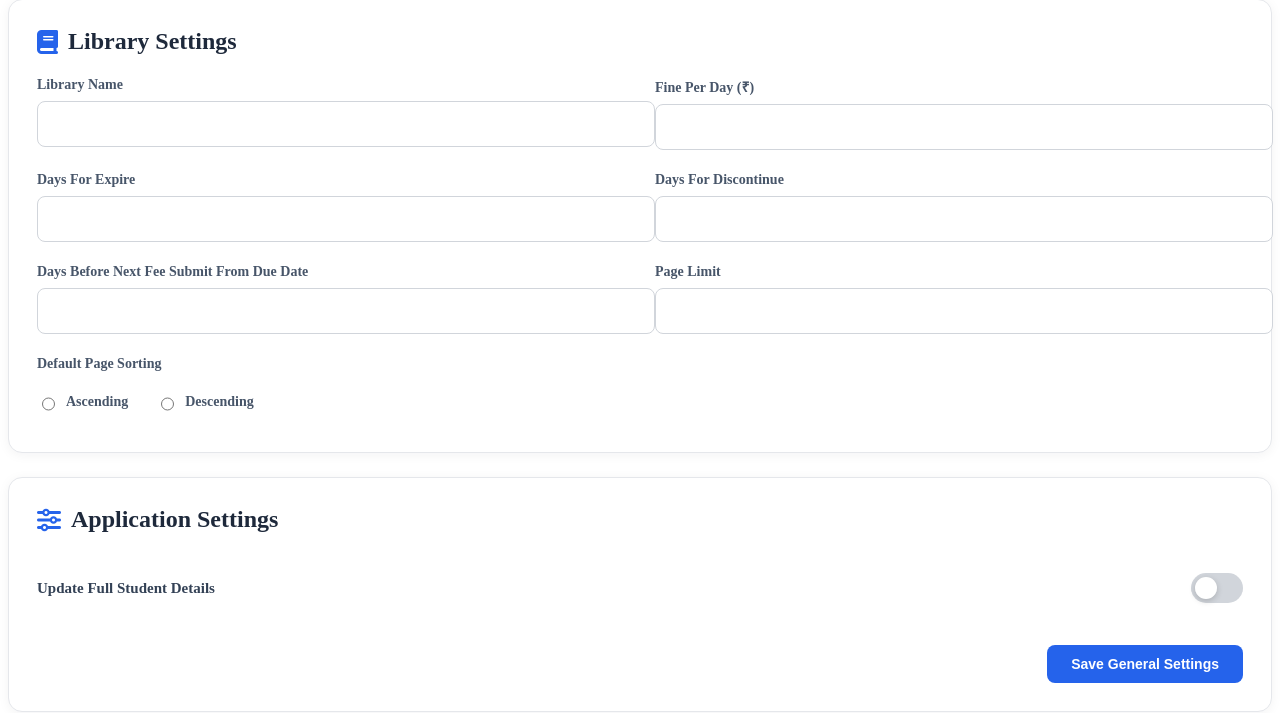
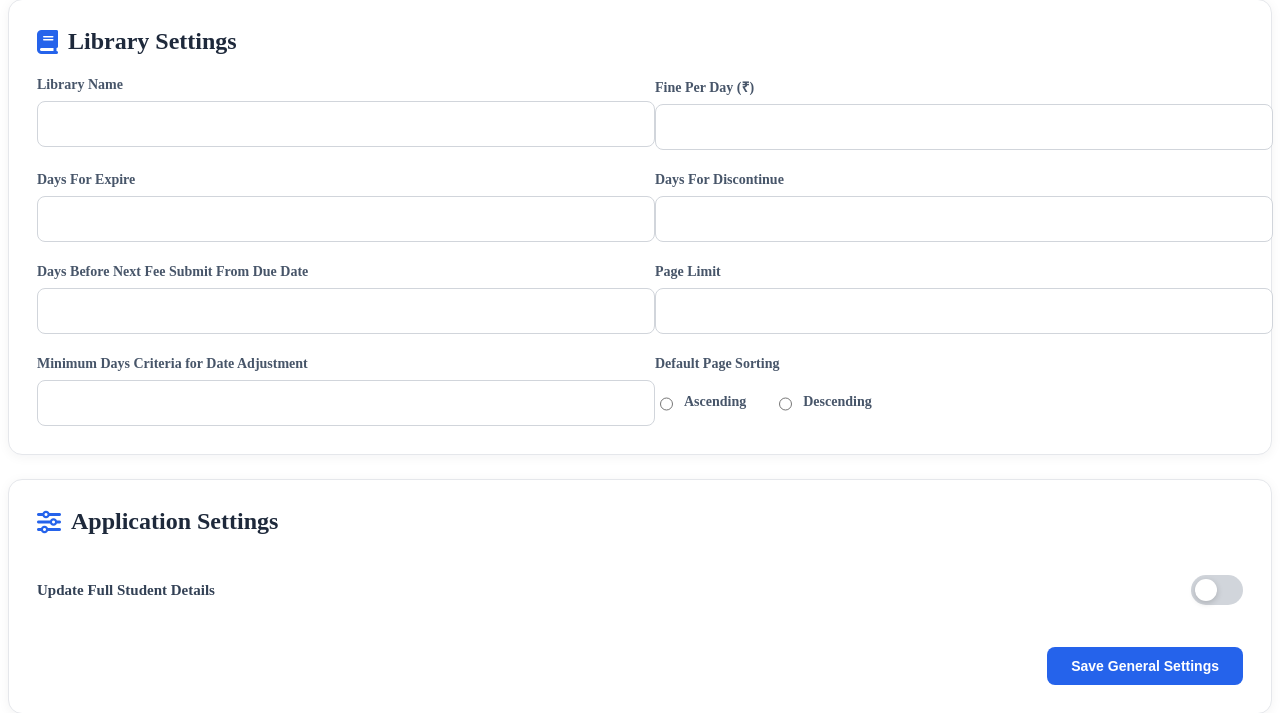
Before and after one commit to RAVINDRA-MNNIT/PLL, a Spring Boot app: page /configuration.html in a window 1280 px wide. Shown: the part 171-884 px from the top of the page. Run offline with Spring Boot 4, Linux system fonts and the light colour scheme; some of the project's set-up classes (security, data sources, template engines, error pages and the like) are left out, and stand-ins take their place; some libraries are stand-ins or nearby versions.

Commit message:
Added configuration related to minimum day to adjust amount

```diff
--- a/src/main/java/com/prolearner/all/dto/ConfigurationDTO.java
+++ b/src/main/java/com/prolearner/all/dto/ConfigurationDTO.java
@@ -22,6 +22,9 @@ public class ConfigurationDTO {
 
     @JsonProperty("PAGE_LIMIT")
     private Integer pageLimit;
+
+    @JsonProperty("MINIMUM_DAYS_FOR_DATE_ADJUSTMENT")
+    private Integer minimumDaysForDateAdjustment;
 
     @JsonProperty("PAGE_SORTING")
     private String pageSorting;
--- a/src/main/java/com/prolearner/all/service/ConfigurationService.java
+++ b/src/main/java/com/prolearner/all/service/ConfigurationService.java
@@ -25,6 +25,7 @@ public class ConfigurationService {
         update("DAYS_FOR_DISCONTINUE", String.valueOf(configuration.getDaysForDiscontinue()));
         update("DAYS_BEFORE_NEXT_FEE_SUBMIT", String.valueOf(configuration.getDaysBeforeNextFeeSubmit()));
         update("PAGE_LIMIT", String.valueOf(configuration.getPageLimit()));
+        update("MINIMUM_DAYS_FOR_DATE_ADJUSTMENT", String.valueOf(configuration.getMinimumDaysForDateAdjustment()));
         update("PAGE_SORTING", configuration.getPageSorting());
         update("UPDATE_FULL_DETAIL", String.valueOf(configuration.getUpdateFullDetail()));
     }
--- a/src/main/java/com/prolearner/all/service/LookupService.java
+++ b/src/main/java/com/prolearner/all/service/LookupService.java
@@ -52,6 +52,7 @@ public class LookupService {
         dto.setDaysForExpire(Integer.parseInt(configs.get("DAYS_FOR_EXPIRE")));
         dto.setDaysForDiscontinue(Integer.parseInt(configs.get("DAYS_FOR_DISCONTINUE")));
         dto.setPageLimit(Integer.parseInt(configs.get("PAGE_LIMIT")));
+        dto.setMinimumDaysForDateAdjustment(Integer.parseInt(configs.get("MINIMUM_DAYS_FOR_DATE_ADJUSTMENT")));
         dto.setPageSorting(configs.get("PAGE_SORTING"));
         dto.setUpdateFullDetail(Boolean.parseBoolean(configs.get("UPDATE_FULL_DETAIL")));
         dto.setDaysBeforeNextFeeSubmit(Integer.parseInt(configs.get("DAYS_BEFORE_NEXT_FEE_SUBMIT")));
--- a/src/main/resources/static/configuration.html
+++ b/src/main/resources/static/configuration.html
@@ -74,6 +74,10 @@
                 <div class="form-group">
                     <label>Page Limit</label>
                     <input id="pageLimit" type="number">
+                </div>
+                <div class="form-group">
+                    <label>Minimum Days Criteria for Date Adjustment</label>
+                    <input id="minimumDaysForDateAdjustment" type="number">
                 </div>
                 <div class="form-group">
                     <label>Default Page Sorting</label>
--- a/src/main/resources/static/js/configurations.js
+++ b/src/main/resources/static/js/configurations.js
@@ -91,6 +91,7 @@ const Configurations = {
         document.getElementById("daysForDiscontinue").value = config.DAYS_FOR_DISCONTINUE ?? "";
         document.getElementById("daysBeforeNextFeeSubmit").value = config.DAYS_BEFORE_NEXT_FEE_SUBMIT ?? "";
         document.getElementById("pageLimit").value = config.PAGE_LIMIT ?? "";
+        document.getElementById("minimumDaysForDateAdjustment").value = config.MINIMUM_DAYS_FOR_DATE_ADJUSTMENT ?? "";
         document.querySelector(`input[name="pageSorting"][value="${config.PAGE_SORTING}"]`).checked = true;
         document.getElementById("updateFullDetail").checked = config.UPDATE_FULL_DETAIL;
         document.getElementById("onlineAdmission").checked = config.ONLINE_ADMISSION_ENABLED;
@@ -274,6 +275,7 @@ const Configurations = {
         const daysForDiscontinue = document.getElementById("daysForDiscontinue").value;
         const daysBeforeNextFeeSubmit = document.getElementById("daysBeforeNextFeeSubmit").value;
         const pageLimit = document.getElementById("pageLimit").value;
+        const minimumDaysForDateAdjustment = document.getElementById("minimumDaysForDateAdjustment").value;
         const pageSorting = document.querySelector('input[name="pageSorting"]:checked')?.value;
 
         if (!libraryName) {
@@ -294,6 +296,9 @@ const Configurations = {
         if (!pageLimit) {
             return alert("Page limit is required.");
         }
+        if (!minimumDaysForDateAdjustment) {
+            return alert("Minimum days criteria for date adjustment.")
+        }
         if (!pageSorting) {
             return alert("Please select page sorting.");
         }
@@ -304,6 +309,7 @@ const Configurations = {
             DAYS_FOR_DISCONTINUE: Number(daysForDiscontinue),
             DAYS_BEFORE_NEXT_FEE_SUBMIT: Number(daysBeforeNextFeeSubmit),
             PAGE_LIMIT: Number(pageLimit),
+            MINIMUM_DAYS_FOR_DATE_ADJUSTMENT: Number(minimumDaysForDateAdjustment),
             PAGE_SORTING: pageSorting,
             UPDATE_FULL_DETAIL: document.getElementById("updateFullDetail").checked
         };
--- a/src/main/resources/static/js/pending-approvals.js
+++ b/src/main/resources/static/js/pending-approvals.js
@@ -290,7 +290,7 @@ async viewEdit(requestId) {
             const requestedAt = new Date(pendingRow.requestedAt);
             if (lastFeeTillDate > requestedAt) {
                 const diffDays = getDateDifferenceInDays(requestedAt, lastFeeTillDate)
-                if (diffDays > 10) {
+                if (diffDays > getConfigurations().MINIMUM_DAYS_FOR_DATE_ADJUSTMENT) {
                     const totalMembershipDays = calculateMembershipDays(pendingRow.lastFeeFromDate, pendingRow.lastFeeTillDate)
                     const perDayFee = (pendingRow.lastFeeSubmittedAmount ?? 0) / totalMembershipDays;
                     const totalAmountLeft = Math.round(diffDays * perDayFee);
--- a/src/main/resources/static/js/student-actions.js
+++ b/src/main/resources/static/js/student-actions.js
@@ -1284,7 +1284,7 @@ showUpdateStatus(currentStatus) {
             const requestedAt = new Date();
             if (tillDate > requestedAt) {
                 const diffDays = getDateDifferenceInDays(requestedAt, tillDate)
-                if (diffDays > 10) {
+                if (diffDays > this.getConfigurations().MINIMUM_DAYS_FOR_DATE_ADJUSTMENT) {
                     const totalMembershipDays = calculateMembershipDays(last.fromDate, last.tillDate)
                     const perDayFee = (last.submittedAmount ?? 0) / totalMembershipDays;
                     const totalAmountLeft = Math.round(diffDays * perDayFee);
```
